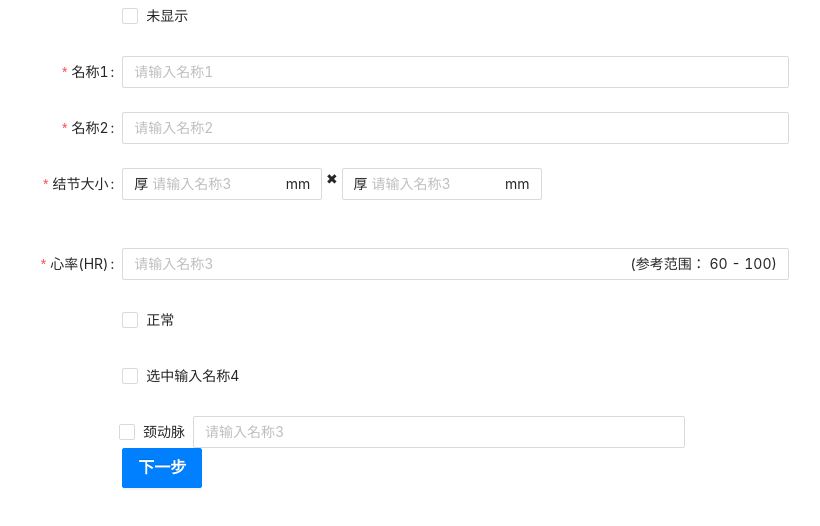
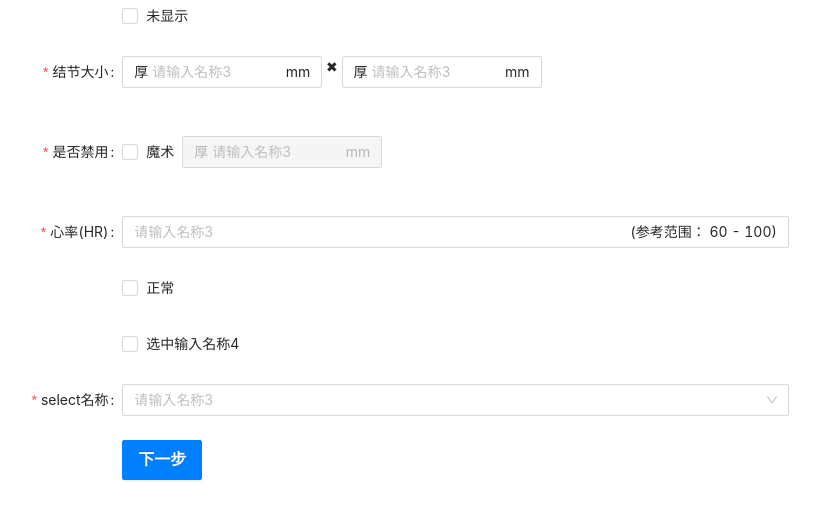
Before and after one commit to qp-design/dynamicForm, a React (Create React App) app: page / in a window 1280 px wide. Shown: the top 526 px of the page, without its empty margins (211-1031 px from the left). Built offline with nearby package versions, Linux system fonts and the light colour scheme; a small style sheet from the web is missing.

Commit message:
feat: 优化动态表单控件

```diff
--- a/src/components/dynamic-form/fields/CheckboxField.tsx
+++ b/src/components/dynamic-form/fields/CheckboxField.tsx
@@ -1,5 +1,4 @@
 import Checkbox from "antd/lib/checkbox";
-import { FormInstance } from "antd";
 
 export default function CheckboxField({
   label,
--- /dev/null
+++ b/src/components/dynamic-form/fields/ComplexFields.tsx
@@ -0,0 +1,12 @@
+import { Form } from "antd";
+import dynamicFormFields from "components/form/dynamicFormFields";
+import { FieldType } from "libs/types/formField";
+
+export default function ComplexFields({
+  innerForm,
+  ...extraProps
+}: {
+  innerForm: Array<FieldType>;
+}) {
+  return <Form.Item {...extraProps}>{dynamicFormFields(innerForm)}</Form.Item>;
+}
--- a/src/components/dynamic-form/fields/DiyRender.tsx
+++ /dev/null
@@ -1,12 +0,0 @@
-import { FormInstance } from "antd";
-import { ReactNode } from "react";
-
-export default function DiyRender({
-  form,
-  diyRender,
-}: {
-  form: FormInstance;
-  diyRender: (form: FormInstance) => ReactNode;
-}) {
-  return diyRender(form);
-}
--- /dev/null
+++ b/src/components/dynamic-form/fields/SelectField.tsx
@@ -0,0 +1,39 @@
+import Select from "antd/lib/select";
+const { Option } = Select;
+
+const SelectFields = ({
+  options,
+  optionsName = "label",
+  optionsKey = "value",
+  ...restProps
+}: {
+  options: Array<{ [v: string]: string | number }>;
+  optionsName: string;
+  optionsKey: string;
+}) => {
+  return (
+    <Select
+      {...restProps}
+      optionLabelProp="label"
+      optionFilterProp="children"
+      getPopupContainer={(trigger) => {
+        if (trigger) {
+          return trigger.parentNode;
+        } else {
+          return document.body;
+        }
+      }}
+    >
+      {options.map((item) => (
+        <Option
+          key={item[optionsKey]}
+          label={item[optionsName]}
+          value={item[optionsKey]}
+        >
+          {item[optionsName]}
+        </Option>
+      ))}
+    </Select>
+  );
+};
+export default SelectFields;
--- a/src/components/dynamic-form/fields/SlotField.tsx
+++ /dev/null
@@ -1,15 +0,0 @@
-import { FormInstance } from "antd";
-import { ReactNode } from "react";
-
-type diyParms = [{ [v: string]: unknown }, FormInstance];
-
-export default function SlotField({
-  form,
-  diyRender,
-  ...extraProps
-}: {
-  form: FormInstance;
-  diyRender: (...[config, form]: diyParms) => ReactNode;
-}) {
-  return diyRender({ ...extraProps }, form);
-}
--- a/src/components/dynamic-form/fields/index.tsx
+++ b/src/components/dynamic-form/fields/index.tsx
@@ -3,5 +3,5 @@ export { default as NumberField } from "./NumberField";
 export { default as TextAreaField } from "./TextAreaField";
 export { default as CheckboxField } from "./CheckboxField";
 export { default as CheckboxGroupField } from "./CheckboxGroupField";
-export { default as SlotField } from "./SlotField";
-export { default as DiyRender } from "./DiyRender";
+export { default as ComplexFields } from "./ComplexFields";
+export { default as SelectFields } from "./SelectField";
--- a/src/components/form/dynamicFormFields.tsx
+++ b/src/components/form/dynamicFormFields.tsx
@@ -6,11 +6,11 @@ import {
   InputField,
   CheckboxField,
   CheckboxGroupField,
-  SlotField,
+  ComplexFields,
+  SelectFields,
 } from "components/dynamic-form/fields";
 import { Form } from "antd";
 import get from "lodash/get";
-import { FormInstance } from "antd/lib/form/hooks/useForm";
 
 const FieldTypeComponent = {
   number: NumberField,
@@ -18,37 +18,50 @@ const FieldTypeComponent = {
   text: InputField,
   checkbox: CheckboxField,
   checkboxGroup: CheckboxGroupField,
-  slot: SlotField,
+  complex: ComplexFields,
+  select: SelectFields,
 };
 
-const dynamicFormFields = (fields: Array<FieldType>, form: FormInstance) => {
+const dynamicFormFields = (fields: Array<FieldType>) => {
   return fields.map(
-    ({
+    (
+      {
         name,
         type,
-      calIsVisible = () => true,
         extraProps,
         prefixIcon,
         suffixIcon,
+        calIsVisible = () => true,
+        calIsDisabled = () => false,
         ...rest
-    }: FieldType) => {
+      }: FieldType,
+      idx: number
+    ) => {
       const FormItem = Form.Item;
       const formItemProps: { [k: string]: unknown } = {
-        name,
         type,
         valuePropName: type === "checkbox" ? "checked" : "value",
         ...rest,
       };
 
+      const isNeedName = formItemProps.noStyle
+        ? {}
+        : {
+            name: name || idx,
+          };
+
       const FieldComponent = get(FieldTypeComponent, type, InputField);
       return (
-        <Form.Item shouldUpdate key={name.toString()} noStyle>
+        <Form.Item shouldUpdate key={(name || idx).toString()} noStyle>
           {({ getFieldValue }) =>
             calIsVisible(getFieldValue) ? (
               <>
                 {prefixIcon}
-                <FormItem key={name.toString()} {...formItemProps}>
-                  <FieldComponent {...extraProps} form={form} />
+                <FormItem {...formItemProps} {...isNeedName}>
+                  <FieldComponent
+                    {...extraProps}
+                    disabled={calIsDisabled(getFieldValue)}
+                  />
                 </FormItem>
                 {suffixIcon}
               </>
--- a/src/components/form/index.tsx
+++ b/src/components/form/index.tsx
@@ -3,7 +3,6 @@ import React, { useCallback, useEffect, useState } from "react";
 import { FieldType, submitType } from "libs/types/formField";
 import dynamicFormFields from "./dynamicFormFields";
 import { FormProps } from "antd/lib/form/Form";
-import { ColProps } from "antd/lib/grid";
 import _ from "lodash";
 
 interface Props extends FormProps {
@@ -11,8 +10,6 @@ interface Props extends FormProps {
   initialValues?: { [v: string]: unknown };
   onSubmit: (...args: submitType) => void;
   fields: Array<FieldType>;
-  wrapperCol?: ColProps;
-  labelCol?: ColProps;
 }
 
 const DynamicForm = ({
@@ -119,7 +116,7 @@ const DynamicForm = ({
       name="basic"
       onValuesChange={onValuesChange}
     >
-      {dynamicFormFields(fields, form)}
+      {dynamicFormFields(fields)}
       <Form.Item label=" " colon={false}>
         <>
           {saveText && (
--- a/src/pages/formConfig/one.tsx
+++ b/src/pages/formConfig/one.tsx
@@ -1,6 +1,5 @@
 import { FieldType } from "libs/types/formField";
-import { FormInstance, Form } from "antd";
-import dynamicFormFields from "../../components/form/dynamicFormFields";
+import { FormInstance } from "antd";
 
 const setFieldsImp = (id: string, { setFieldsValue }: FormInstance) => ({
   validator(_: unknown, value: Boolean) {
@@ -15,17 +14,13 @@ const InnerForm: Array<FieldType> = [
       display: "inline-block",
       width: 200,
     },
-    name: "tet12",
+    name: ["oneField", "tet12"],
     type: "text",
-    // prefixIcon: ' ✖ ️',
     rules: [{ required: true, message: "请输入名称3" }],
     extraProps: {
       prefix: "厚",
       suffix: "mm",
       placeholder: "请输入名称3",
-      style: {
-        // width: 'calc(30% - 8px)',
-      },
     },
   },
   {
@@ -33,7 +28,7 @@ const InnerForm: Array<FieldType> = [
       display: "inline-block",
       width: 200,
     },
-    name: "tet",
+    name: ["oneField", "tet"],
     type: "text",
     prefixIcon: " ✖ ️",
     rules: [{ required: true, message: "请输入名称3" }],
@@ -47,6 +42,41 @@ const InnerForm: Array<FieldType> = [
     },
   },
 ];
+
+const InnerFormTwo: Array<FieldType> = [
+  {
+    style: {
+      display: "inline-block",
+      width: 60,
+    },
+    name: ["twoField", "checkOne"],
+    type: "checkbox",
+    rules: [{ required: true, message: "请输入名称3" }],
+    extraProps: {
+      label: "魔术",
+      prefix: "厚",
+      suffix: "mm",
+      placeholder: "请输入名称3",
+    },
+  },
+  {
+    style: {
+      display: "inline-block",
+      width: 200,
+    },
+    name: ["twoField", "checkTwo"],
+    type: "text",
+    calIsDisabled: (getFieldValue) => !getFieldValue(["twoField", "checkOne"]),
+    rules: [{ required: true, message: "请输入名称3" }],
+    extraProps: {
+      disabled: true,
+      prefix: "厚",
+      suffix: "mm",
+      placeholder: "请输入名称3",
+    },
+  },
+];
+
 const fieldsForm: Array<FieldType> = [
   {
     colon: false,
@@ -65,36 +95,25 @@ const fieldsForm: Array<FieldType> = [
     },
   },
   {
-    name: "one",
-    type: "text",
-    label: "名称1",
-    rules: [{ required: true, message: "请输入名称1" }],
+    noStyle: true,
+    name: "",
+    type: "complex",
     extraProps: {
-      placeholder: "请输入名称1",
-    },
-  },
-  {
-    name: "two",
-    type: "text",
-    label: "名称2",
-    rules: [{ required: true, message: "请输入名称2" }],
-    extraProps: {
-      placeholder: "请输入名称2",
+      innerForm: InnerForm,
+      label: "结节大小",
+      labelCol: { span: 8 },
+      required: true,
     },
   },
   {
     noStyle: true,
-    name: "te",
-    type: "slot",
+    name: "",
+    type: "complex",
     extraProps: {
-      diyRender: (form: FormInstance) => (
-        <Form.Item label="结节大小" labelCol={{ span: 8 }} required>
-          {dynamicFormFields(InnerForm, form)}
-        </Form.Item>
-      ),
-      prefix: "大着长",
-      suffix: "mm",
-      placeholder: "请输入名称3",
+      innerForm: InnerFormTwo,
+      label: "是否禁用",
+      labelCol: { span: 8 },
+      required: true,
     },
   },
   {
@@ -148,36 +167,31 @@ const fieldsForm: Array<FieldType> = [
     },
   },
   {
-    noStyle: true,
-    name: ["twoOne", "name"],
-    type: "checkbox",
-    label: " ",
-    extraProps: {
-      label: "颈动脉",
-      style: {
-        paddingLeft: "33%",
-      },
-    },
-  },
-  {
-    noStyle: true,
-    name: ["twoOne", "jack"],
-    type: "text",
-    label: "",
+    name: "selectName",
+    type: "select",
+    label: "select名称",
     rules: [{ required: true, message: "请输入名称4" }],
     extraProps: {
       placeholder: "请输入名称3",
-      style: {
-        width: "calc(50% - 8px)",
-        display: "inline-block",
-      },
+      options: [
+        {
+          label: "选项1",
+          value: 1,
+        },
+        {
+          label: "选项2",
+          value: 2,
+        },
+      ],
     },
   },
 ];
 
-export default {
+const config = {
   saveText: "下一步",
   labelCol: { span: 8 },
   wrapperCol: { span: 16 },
   fields: fieldsForm,
 };
+
+export default config;
```
Also changed, not shown: src/libs/types/formField.ts (+6 -5 lines). Lines whose indentation alone changed are shown as unchanged.
